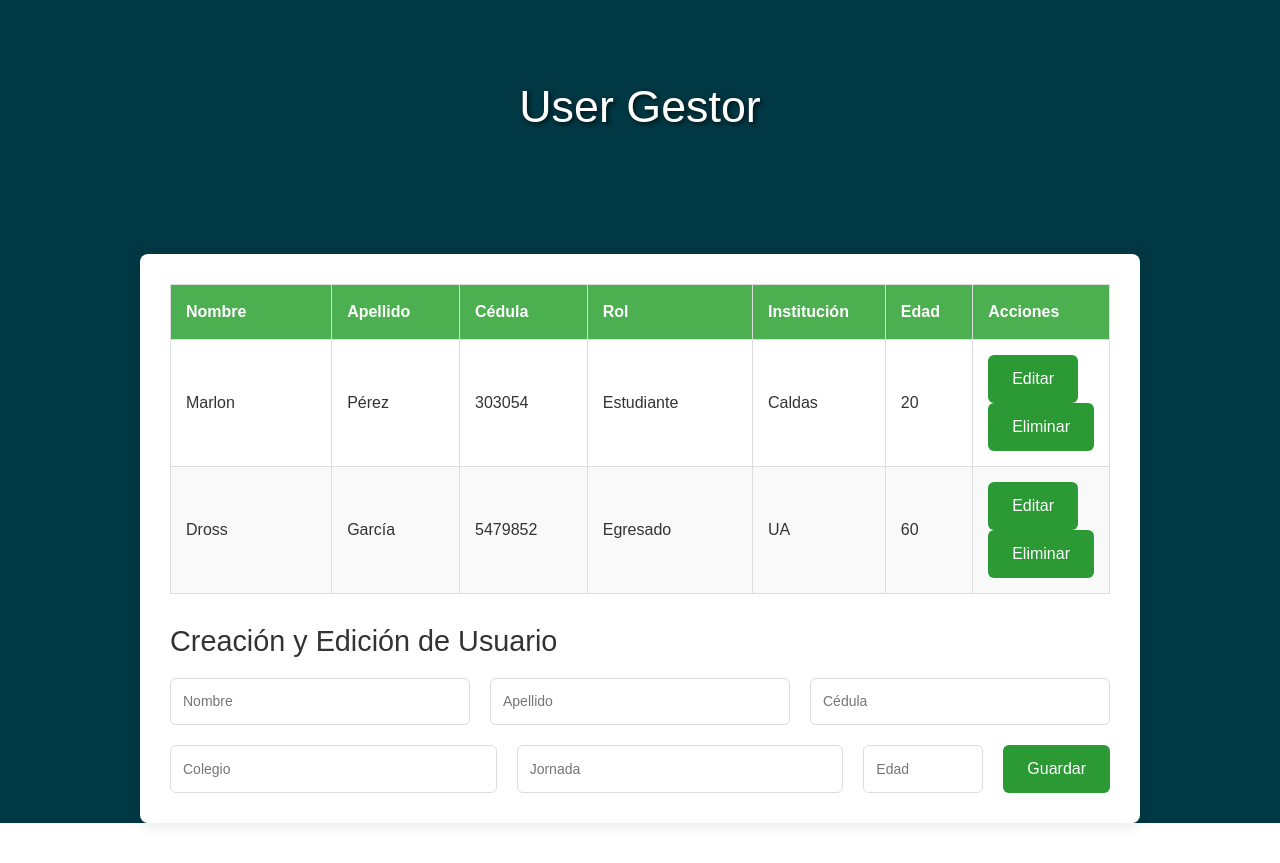
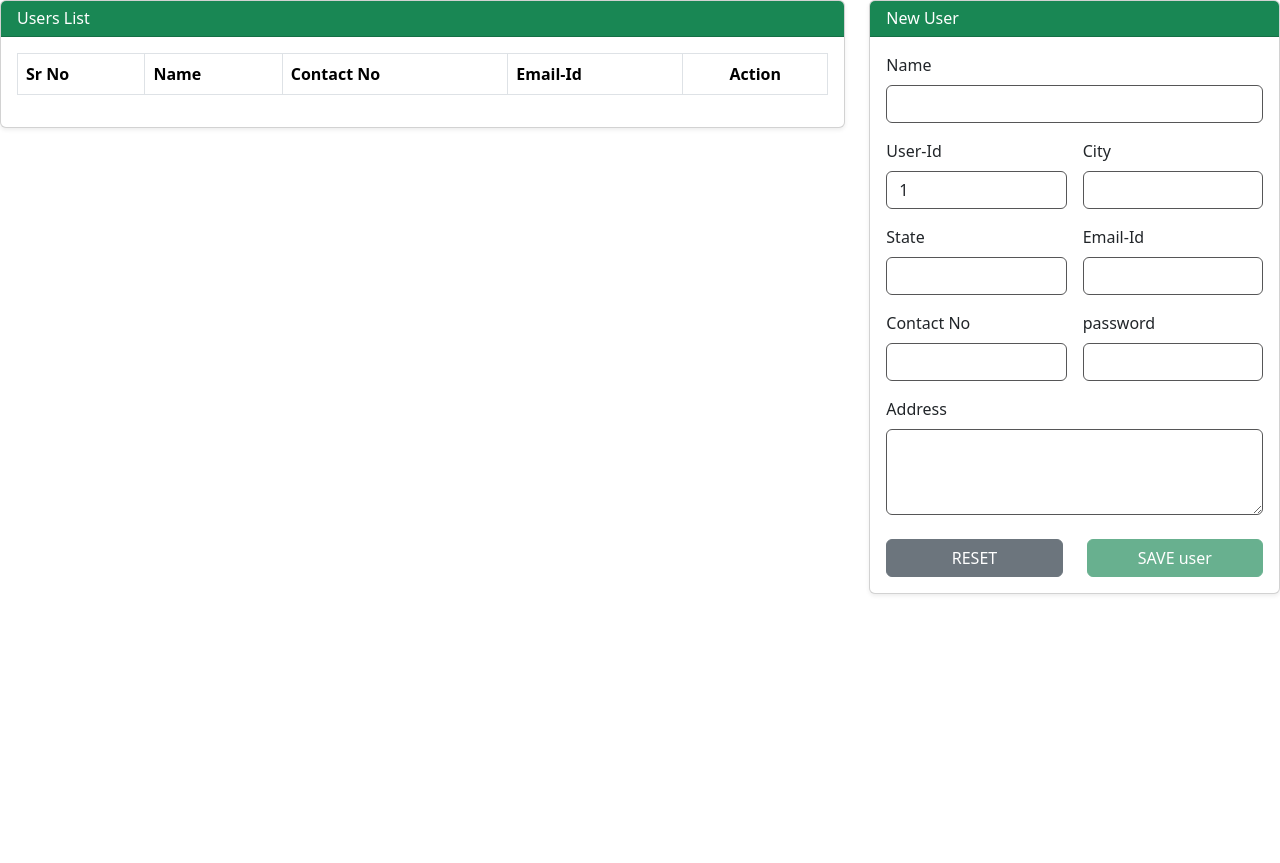
Before and after one commit to joseferunpa1/ProyectoAngularSem1, an Angular app: page /gestuser in a window 1280 px wide. After the commit the page ends 800 px from the top, so only its background shows below. Built offline with nearby package versions, Linux system fonts and the light colour scheme.

Commit message:
Reforma de crud de gestión de usuarios

```diff
--- a/src/app/gestuser/gestuser.component.html
+++ b/src/app/gestuser/gestuser.component.html
@@ -1,126 +1,113 @@
-<!DOCTYPE html>
-<html lang="es">
-<head>
-    <meta charset="UTF-8">
-    <meta name="viewport" content="width=device-width, initial-scale=1.0">
-    <title>Gestión de Personas</title>
-    <link rel="stylesheet" href="./gestuser.component.scss">
-</head>
-<body>
-    <header>
-        <h1>User Gestor</h1>
-    </header>
-
-    <div class="container">
-        <table>
-            <thead>
+<div class="row">
+    <div class="col-lg-8 mb-4">
+      <div class="card shadow-sm">
+        <div class="card-header bg-success text-white">
+          <h6 class="mb-0">Users List</h6>
+        </div>
+        <div class="card-body p-3">
+          <div class="table-responsive">
+            <table class="table table-bordered table-hover">
+              <thead class="bg-light">
                 <tr>
-                    <th>Nombre</th>
-                    <th>Apellido</th>
-                    <th>Cédula</th>
-                    <th>Rol</th>
-                    <th>Institución</th>
-                    <th>Edad</th>
-                    <th>Acciones</th>
+                  <th>Sr No</th>
+                  <th>Name</th>
+                  <th>Contact No</th>
+                  <th>Email-Id</th>
+                  <th class="text-center">Action</th>
                 </tr>
               </thead>
-            <tbody id="tablaPersonas">
-                <!-- Ejemplo de registros -->
+              <tbody>
+                @for (item of userList; track $index) {
                   <tr>
-                    <td>Marlon</td>
-                    <td>Pérez</td>
-                    <td>303054</td>
-                    <td>Estudiante</td>
-                    <td>Caldas</td>
-                    <td>20</td>
-                    <td>
-                        <button onclick="editarPersona(this)">Editar</button>
-                        <button onclick="eliminarPersona(this)">Eliminar</button>
+                    <td>{{$index + 1}}</td>
+                    <td>{{item.name}}</td>
+                    <td>{{item.contactNo}}</td>
+                    <td>{{item.emailId}}</td>
+                    <td class="text-center">
+                      <button class="btn btn-primary btn-sm" (click)="onEdit(item)">EDIT</button>
+                      <button class="btn btn-danger btn-sm mx-2" (click)="onDelete(item.userId)">DELETE</button>
                     </td>
                   </tr>
-                <tr>
-                    <td>Dross</td>
-                    <td>García</td>
-                    <td>5479852</td>
-                    <td>Egresado</td>
-                    <td>UA</td>
-                    <td>60</td>
-                    <td>
-                        <button onclick="editarPersona(this)">Editar</button>
-                        <button onclick="eliminarPersona(this)">Eliminar</button>
-                    </td>
-                </tr>
+                }
               </tbody>
             </table>
+          </div>
+        </div>
+      </div>
+    </div>
 
-        <h2>Creación y Edición de Usuario</h2>
-        <form id="formularioPersona">
-            <input type="text" id="nombre" placeholder="Nombre" required>
-            <input type="text" id="apellido" placeholder="Apellido" required>
-            <input type="text" id="cedula" placeholder="Cédula" required>
-            <input type="text" id="colegio" placeholder="Colegio" required>
-            <input type="text" id="jornada" placeholder="Jornada" required>
-            <input type="number" id="edad" placeholder="Edad" required>
-            <button type="button" onclick="agregarOEditarPersona()">Guardar</button>
+    <div class="col-lg-4">
+      <div class="card shadow-sm">
+        <div class="card-header bg-success text-white">
+          <h6 class="mb-0">New User</h6>
+        </div>
+        <div class="card-body">
+          <form [formGroup]="userForm">
+            <div class="row g-3">
+              <div class="col-12">
+                <label for="name" class="form-label">Name</label>
+                <input type="text" id="name" formControlName="name" class="form-control">
+                <div class="text-danger">
+                  @if (userForm.controls['name'].touched) {
+                    @if (userForm.controls['name'].errors?.['required']) {
+                      <span>Name is Reuired</span>
+                    }
+                  }
+                </div>
+              </div>
+              <div class="col-6">
+                <label for="userId" class="form-label">User-Id</label>
+                <input type="text" id="userId" formControlName="userId" class="form-control" readonly>
+              </div>
+              <div class="col-6">
+                <label for="city" class="form-label">City</label>
+                <input type="text" id="city" formControlName="city" class="form-control">
+              </div>
+              <div class="col-6">
+                <label for="state" class="form-label">State</label>
+                <input type="text" id="state" formControlName="state" class="form-control">
+              </div>
+              <div class="col-6">
+                <label for="emailId" class="form-label">Email-Id</label>
+                <input type="text" id="emailId" formControlName="emailId" class="form-control">
+              </div>
+              <div class="col-6">
+                <label for="contactNo" class="form-label">Contact No</label>
+                <input type="text" id="contactNo" formControlName="contactNo" class="form-control">
+              </div>
+              <div class="col-6">
+                <label for="password" class="form-label">password</label>
+                <input type="text" id="password" formControlName="password" class="form-control">
+                <div class="text-danger">
+                  @if (userForm.controls['password'].touched) {
+                    @if (userForm.controls['password'].errors?.['required']) {
+                      <span> password  is Reuired</span>
+                    }
+                    @if (userForm.controls['password'].errors?.['minlength']) {
+                      <span>Mininum 6 digit password is Reuired</span>
+                    }
+                  }
+                </div>
+              </div>
+              <div class="col-12">
+                <label for="address" class="form-label">Address</label>
+                <textarea id="address" formControlName="address" class="form-control" rows="3"></textarea>
+              </div>
+            </div>
+            <div class="row mt-4">
+              <div class="col-6 text-center">
+                <button type="reset" class="btn btn-secondary w-100" type="button" (click)="reset()">RESET</button>
+              </div>
+              <div class="col-6 text-center">
+                @if (userForm.controls['userId'].value == '1') {
+                  <button type="button" class="btn btn-success w-100" [disabled]="userForm.invalid" (click)="onSave()">SAVE user</button>
+                } @else {
+                  <button type="button" class="btn btn-warning w-100" [disabled]="userForm.invalid" (click)="onUpdate()">UPDATE user</button>
+                }
+              </div>
+            </div>
           </form>
         </div>
-
-    <script>
-        let filaEditada = null;
-
-        function agregarOEditarPersona() {
-            const nombre = document.getElementById('nombre').value;
-            const apellido = document.getElementById('apellido').value;
-            const cedula = document.getElementById('cedula').value;
-            const colegio = document.getElementById('colegio').value;
-            const jornada = document.getElementById('jornada').value;
-            const edad = document.getElementById('edad').value;
-
-            if (filaEditada) {
-                filaEditada.cells[0].textContent = nombre;
-                filaEditada.cells[1].textContent = apellido;
-                filaEditada.cells[2].textContent = cedula;
-                filaEditada.cells[3].textContent = colegio;
-                filaEditada.cells[4].textContent = jornada;
-                filaEditada.cells[5].textContent = edad;
-                filaEditada = null;
-            } else {
-                const tabla = document.getElementById('tablaPersonas');
-                const nuevaFila = tabla.insertRow();
-                nuevaFila.innerHTML = `
-                    <td>${nombre}</td>
-                    <td>${apellido}</td>
-                    <td>${cedula}</td>
-                    <td>${colegio}</td>
-                    <td>${jornada}</td>
-                    <td>${edad}</td>
-                    <td>
-                        <button onclick="editarPersona(this)">Editar</button>
-                        <button onclick="eliminarPersona(this)">Eliminar</button>
-                    </td>
-                `;
-            }
-
-            document.getElementById('formularioPersona').reset();
-        }
-
-        function editarPersona(boton) {
-            filaEditada = boton.parentElement.parentElement;
-            document.getElementById('nombre').value = filaEditada.cells[0].textContent;
-            document.getElementById('apellido').value = filaEditada.cells[1].textContent;
-            document.getElementById('cedula').value = filaEditada.cells[2].textContent;
-            document.getElementById('colegio').value = filaEditada.cells[3].textContent;
-            document.getElementById('jornada').value = filaEditada.cells[4].textContent;
-            document.getElementById('edad').value = filaEditada.cells[5].textContent;
-        }
-
-        function eliminarPersona(boton) {
-            if (confirm("¿Estás seguro de que deseas eliminar esta persona?")) {
-                const fila = boton.parentElement.parentElement;
-                fila.remove();
-            }
-        }
-    </script>
-
-</body>
-</html>
+      </div>
+    </div>
+  </div>
--- a/src/app/gestuser/gestuser.component.scss
+++ b/src/app/gestuser/gestuser.component.scss
@@ -1,135 +1,3 @@
-body {
-    font-family: Arial, sans-serif;
-    margin: 0;
-    padding: 0;
-    background-color: #003844;
-    color: #333;
+.form-control{
+    border: 1px solid #565657 !important
 }
-
-header {
-
-    background-size: cover;
-    background-position: center;
-    color: white;
-    text-align: center;
-    padding: 80px 20px;
-}
-
-header h1 {
-    margin: 0;
-    font-size: 2.8em;
-    text-shadow: 2px 2px 5px rgba(0, 0, 0, 0.7);
-}
-
-.container {
-    margin: 40px auto;
-    width: 90%;
-    max-width: 1000px;
-    background-color: #fff;
-    box-shadow: 0 2px 15px rgba(0, 0, 0, 0.1);
-    border-radius: 8px;
-    overflow: hidden;
-    padding: 30px;
-}
-
-table {
-    width: 100%;
-    border-collapse: collapse;
-    margin-bottom: 30px;
-}
-
-table, th, td {
-    border: 1px solid #ddd;
-}
-
-th, td {
-    text-align: left;
-    padding: 15px;
-    font-size: 16px;
-}
-
-th {
-    background-color: #4CAF50;
-    color: white;
-}
-
-tr:nth-child(even) {
-    background-color: #f9f9f9;
-}
-
-tr:hover {
-    background-color: #f1f1f1;
-}
-
-/* Ajustando la columna de Nombre */
-th:nth-child(1), td:nth-child(1) {
-    width: 20%; /* Definir un ancho mínimo para la columna de nombre */
-    white-space: nowrap;
-    overflow: hidden;
-    text-overflow: ellipsis;
-}
-
-/* Asegurando que las otras columnas tengan un buen espacio */
-th:nth-child(2), td:nth-child(2) {
-    width: 15%;
-}
-
-th:nth-child(3), td:nth-child(3) {
-    width: 15%;
-}
-
-th:nth-child(4), td:nth-child(4) {
-    width: 20%;
-}
-
-th:nth-child(5), td:nth-child(5) {
-    width: 15%;
-}
-
-th:nth-child(6), td:nth-child(6) {
-    width: 10%;
-}
-
-th:nth-child(7), td:nth-child(7) {
-    width: 15%;
-}
-
-form {
-    display: flex;
-    flex-wrap: wrap;
-    gap: 20px;
-    margin-top: 20px;
-}
-
-input {
-    padding: 12px;
-    border: 1px solid #ddd;
-    border-radius: 6px;
-    flex: 1 1 calc(33.333% - 20px);
-    font-size: 14px;
-}
-
-input[type="number"] {
-    max-width: 120px;
-}
-
-button {
-    background-color: #2b9934;
-    color: white;
-    padding: 12px 24px;
-    border: none;
-    border-radius: 6px;
-    cursor: pointer;
-    font-size: 16px;
-    transition: background-color 0.3s;
-}
-
-button:hover {
-    background-color: #45a049;
-}
-
-h2 {
-    font-size: 1.8em;
-    color: #333;
-    margin-top: 0;
-}
--- a/src/app/gestuser/gestuser.component.ts
+++ b/src/app/gestuser/gestuser.component.ts
@@ -1,11 +1,96 @@
 import { Component } from '@angular/core';
+import { FormControl, FormGroup, ReactiveFormsModule, Validators } from '@angular/forms';
+import { RouterOutlet } from '@angular/router';
+import { UsersModel } from '../model/Users';
+
 @Component({
   selector: 'app-gestuser',
   standalone: true,
-  imports: [],
+  imports: [RouterOutlet, ReactiveFormsModule],
   templateUrl: './gestuser.component.html',
   styleUrl: './gestuser.component.scss'
 })
 export class GestuserComponent {
 
+  userForm: FormGroup = new FormGroup({}); // FormGroup to manage the employee form controls
+  userObj: UsersModel = new UsersModel(); // Object to hold the employee data
+  userList: UsersModel[] = []; // Array to store the list of employees
+
+  constructor() {
+    this.createForm(); // Initialize the form when the component is created
+    const oldData = localStorage.getItem("UserData"); // Fetching old data from localStorage
+    if (oldData != null) {
+      const parseData = JSON.parse(oldData);
+      this.userList = parseData; // Populating the employee list with stored data
+    }
+  }
+
+  // Method to reset the form and the employee object
+  reset() {
+    this.userObj = new UsersModel();
+    this.createForm();
+  }
+
+  // Method to create and initialize the form with default values
+  createForm() {
+    this.userForm = new FormGroup({
+      userId: new FormControl(this.userObj.userId),
+      name: new FormControl(this.userObj.name, [Validators.required]),
+      city: new FormControl(this.userObj.city),
+      state: new FormControl(this.userObj.state),
+      emailId: new FormControl(this.userObj.emailId),
+      contactNo: new FormControl(this.userObj.contactNo),
+      address: new FormControl(this.userObj.address),
+      password: new FormControl(this.userObj.password, [Validators.required, Validators.minLength(6)]),
+    });
+  }
+
+  // Method to save
+  onSave() {
+    const oldData = localStorage.getItem("UserData");
+    if (oldData != null) {
+      const parseData = JSON.parse(oldData);
+      this.userForm.controls['userId'].setValue(parseData.length + 1); // Assigning a new ID
+      this.userList.unshift(this.userForm.value); // Adding the new employee to the top of the list
+    } else {
+      this.userForm.controls['userId'].setValue(1); // Start with ID 1 if no data exists
+      this.userList.unshift(this.userForm.value);
+    }
+    localStorage.setItem("UserData", JSON.stringify(this.userList)); // Save the updated list to localStorage
+    this.reset(); // Reset the form after saving
+  }
+
+  // Method to edit
+  onEdit(item: UsersModel) {
+    this.userObj = item; // Set the selected employee data in the form
+    this.createForm(); // Recreate the form with the selected employee's data
+  }
+
+  // Method to update
+  onUpdate() {
+    const record = this.userList.find(m => m.userId == this.userForm.controls['userId'].value);
+    if (record != undefined) {
+      // Update the record with the form values
+      record.name = this.userForm.controls['name'].value;
+      record.city = this.userForm.controls['city'].value;
+      record.state = this.userForm.controls['state'].value;
+      record.emailId = this.userForm.controls['emailId'].value;
+      record.contactNo = this.userForm.controls['contactNo'].value;
+      record.address = this.userForm.controls['address'].value;
+      record.password = this.userForm.controls['password'].value;
+    }
+    localStorage.setItem("UserData", JSON.stringify(this.userList)); // Save the updated list to localStorage
+    this.reset(); // Reset the form after updating
+  }
+
+  // Method to delete
+  onDelete(id: number) {
+    const isDelete = confirm("Are you sure you want to delete this item?"); // Confirm before deletion
+    if (isDelete) {
+      const index = this.userList.findIndex(m => m.userId == id); // Find the employee by ID
+      this.userList.splice(index, 1); // Remove the employee from the list
+      localStorage.setItem("UserData", JSON.stringify(this.userList)); // Save the updated list to localStorage
+    }
+  }
+
 }
--- /dev/null
+++ b/src/app/model/Users.ts
@@ -0,0 +1,22 @@
+export class UsersModel {
+    userId: number;
+    name: string;
+    city: string;
+    state: string;
+    emailId: string;
+    contactNo: string;
+    address: string;
+    password: string;
+
+
+    constructor () {
+      this.userId = 1;
+      this.name = '';
+      this.city = '';
+      this.state = '';
+      this.emailId = '';
+      this.contactNo = '';
+      this.address = '';
+      this.password = '';
+      }
+  }
```
Lines whose indentation alone changed are shown as unchanged.
